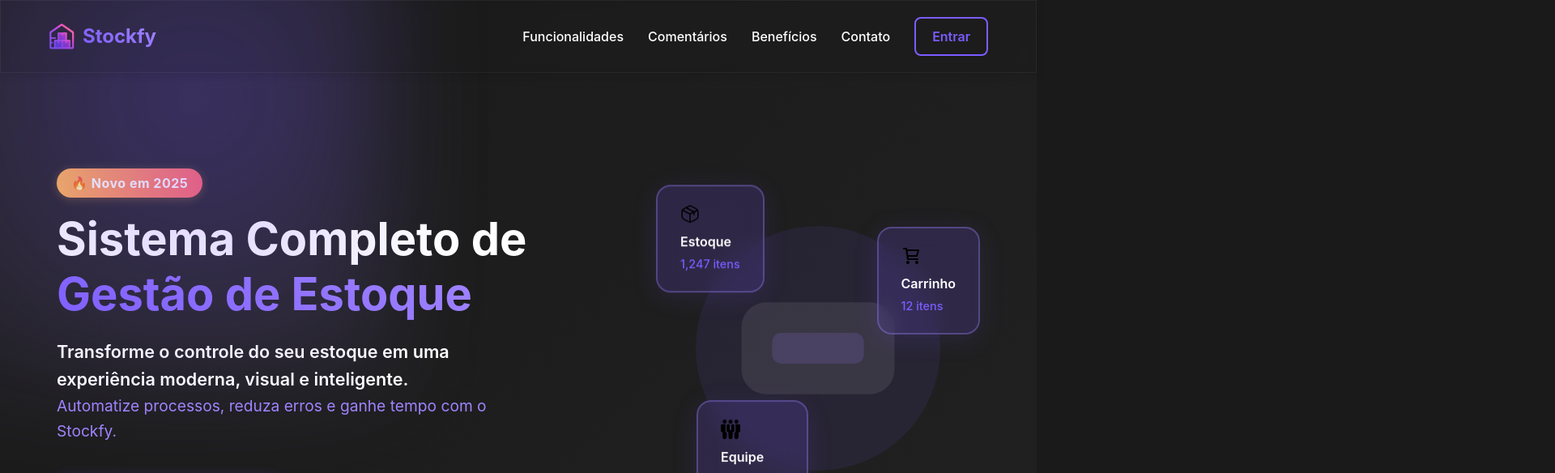
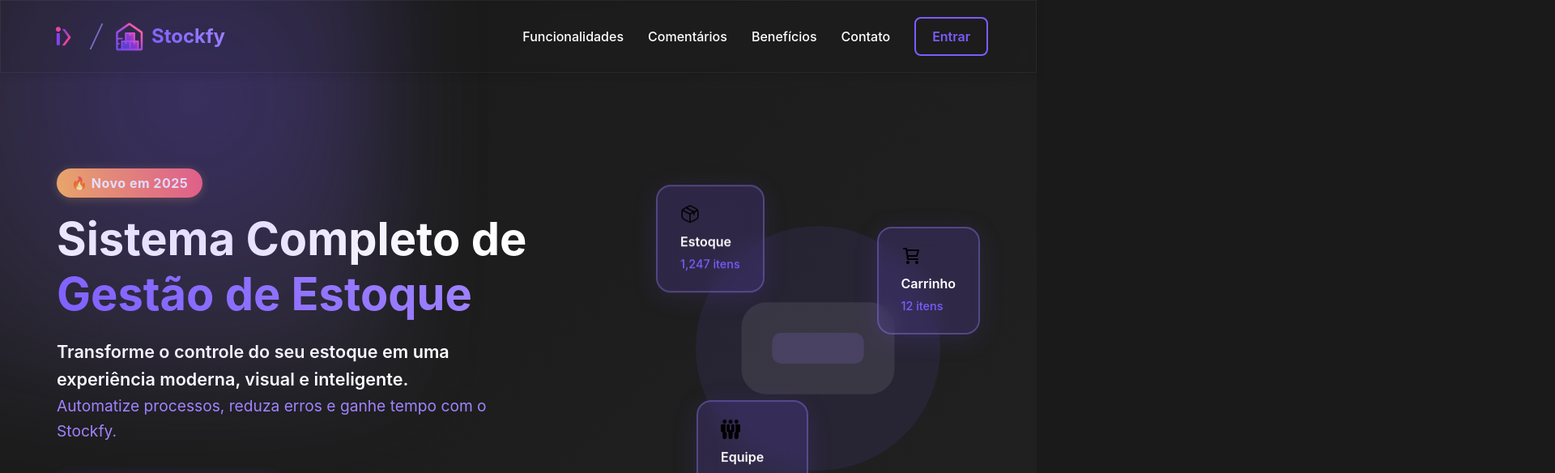
Before and after one commit to Maarzano/Stockfy, a React (Create React App) app in the folder TCC/frontend/: page / in a window 1280 px wide. Shown: the top 584 px of the page at 81% size, 1920 px wide, since content can reach past the window. Built offline with nearby package versions, Linux system fonts and the light colour scheme.

Commit message:
feat(landing-page) adiciona ícone da InoDev tanto na navbar quanto no footer

```diff
--- a/TCC/frontend/src/Components/Navs/LandingNav/index.jsx
+++ b/TCC/frontend/src/Components/Navs/LandingNav/index.jsx
@@ -2,6 +2,7 @@ import React, { useState, useEffect } from "react";
 import styled from "styled-components";
 import { useNavigate } from "react-router-dom";
 import stockIcon from "../../../Assets/SVGs/Icons/stock-svgrepo-com.png";
+import inoDevIcon from "../../../Assets/SVGs/Icons/InoDev.png";
 
 const LandingNav = () => {
   const navigate = useNavigate();
@@ -34,7 +35,9 @@ const LandingNav = () => {
     <Nav isScrolled={isScrolled}>
       <NavContainer>
         <Logo>
-          <LogoIcon src={stockIcon} alt="Logo" />
+          <LogoIcon src={inoDevIcon} alt="Logo InoDev" />
+          <LogoSeparator />
+          <LogoIcon src={stockIcon} alt="Logo Stockfy" />
           <LogoText>Stockfy</LogoText>
         </Logo>
 
@@ -98,8 +101,8 @@ const Logo = styled.div`
 `;
 
 const LogoIcon = styled.img`
-  width: 32px;
-  height: 32px;
+  width: 35px;
+  height: 35px;
 `;
 
 const LogoText = styled.h1`
@@ -158,6 +161,26 @@ const MobileMenuButton = styled.button`
 
   @media (max-width: 768px) {
     display: flex;
+  }
+`;
+
+const LogoSeparator = styled.div`
+  width: 22px;
+  height: 32px;
+  margin: 0 3px 0 2px;
+  position: relative;
+  display: flex;
+  align-items: center;
+  &::before {
+    content: '';
+    position: absolute;
+    left: 50%;
+    top: 0;
+    width: 0;
+    height: 100%;
+    border-left: 2px solid #a084ff;
+    transform: skew(-25deg);
+    opacity: 0.7;
   }
 `;
 
--- a/TCC/frontend/src/Pages/Landing/index.jsx
+++ b/TCC/frontend/src/Pages/Landing/index.jsx
@@ -9,6 +9,7 @@ import iconEmployees from "../../Assets/SVGs/Icons/icon-employes.svg";
 import iconCloud from "../../Assets/SVGs/Icons/icon-cloud.svg";
 import iconGoogle from "../../Assets/SVGs/Icons/icon-google-color.svg";
 import iconStockfy from "../../Assets/SVGs/Icons/stock-svgrepo-com.png";
+import inoDevIcon from "../../Assets/SVGs/Icons/InoDev.png";
 
 const fadeInUp = keyframes`
   from {
@@ -408,7 +409,15 @@ const Landing = () => {
           <FooterSection>
             <FooterTitle>Stockfy</FooterTitle>
             <FooterDescription>
-              Sistema completo de gestão de estoque para empresas que buscam eficiência e controle total.
+              Sistema completo de gestão de estoque para empresas que buscam eficiência e controle total.<br/>
+              <b>Email:</b> <FooterLink href="mailto:Stockfy269@gmail.com">
+                <FooterIcon viewBox="0 0 20 20" fill="none" xmlns="http://www.w3.org/2000/svg">
+                  <rect width="20" height="20" rx="4" fill="#a084ff" fillOpacity="0.18"/>
+                  <path d="M4 6.5L10 11L16 6.5" stroke="#a084ff" strokeWidth="1.5" strokeLinecap="round" strokeLinejoin="round"/>
+                  <rect x="4" y="6.5" width="12" height="7" rx="2" stroke="#a084ff" strokeWidth="1.5"/>
+                </FooterIcon>
+                Stockfy269@gmail.com
+              </FooterLink>
             </FooterDescription>
           </FooterSection>
           <FooterSection>
@@ -421,16 +430,24 @@ const Landing = () => {
             </FooterLinks>
           </FooterSection>
           <FooterSection>
-            <FooterTitle>Suporte</FooterTitle>
+            <FooterTitle>Sobre</FooterTitle>
             <FooterLinks>
-              <FooterLink>Documentação</FooterLink>
-              <FooterLink>Central de Ajuda</FooterLink>
-              <FooterLink>Contato</FooterLink>
+              <FooterLink href="https://github.com/InoD3v" target="_blank" rel="noopener noreferrer">
+                <FooterIcon viewBox="0 0 20 20" fill="none" xmlns="http://www.w3.org/2000/svg">
+                  <rect width="20" height="20" rx="4" fill="#a084ff" fillOpacity="0.18"/>
+                  <path d="M10 2C5.58 2 2 5.58 2 10c0 3.54 2.29 6.53 5.47 7.59.4.07.55-.17.55-.38 0-.19-.01-.82-.01-1.49-2.01.37-2.53-.49-2.69-.94-.09-.23-.48-.94-.82-1.13-.28-.15-.68-.52-.01-.53.63-.01 1.08.58 1.23.82.72 1.21 1.87.87 2.33.66.07-.52.28-.87.5-1.07-1.78-.2-3.64-.89-3.64-3.95 0-.87.31-1.59.82-2.15-.08-.2-.36-1.01.08-2.1 0 0 .67-.21 2.2.82.64-.18 1.32-.27 2-.27.68 0 1.36.09 2 .27 1.53-1.04 2.2-.82 2.2-.82.44 1.09.16 1.9.08 2.1.51.56.82 1.27.82 2.15 0 3.07-1.87 3.75-3.65 3.95.29.25.54.73.54 1.48 0 1.07-.01 1.93-.01 2.19 0 .21.15.46.55.38A8.013 8.013 0 0 0 18 10c0-4.42-3.58-8-8-8z" fill="#a084ff"/>
+                </FooterIcon>
+                GitHub InoDev
+              </FooterLink>
+              <FooterLink as="span" style={{display:'flex',alignItems:'center',gap:'7px'}}>
+                <img src={inoDevIcon} alt="InoDev" style={{width:20,height:20,marginRight:4,verticalAlign:'middle'}} />
+                Projeto da empresa <b>InoDev</b>
+              </FooterLink>
             </FooterLinks>
           </FooterSection>
         </FooterContent>
         <FooterBottom>
-          <FooterText>&copy; 2024 Stockfy. Todos os direitos reservados.</FooterText>
+          <FooterText>&copy; 2024 Stockfy. Todos os direitos reservados. | Projeto da empresa InoDev</FooterText>
         </FooterBottom>
       </Footer>
     </Wrapper>
@@ -1210,4 +1227,12 @@ const CommentText = styled.p`
   font-style: italic;
 `;
 
+const FooterIcon = styled.svg`
+  width: 18px;
+  height: 18px;
+  margin-right: 7px;
+  margin-bottom: -3px;
+  vertical-align: middle;
+`;
+
 export default Landing;
```
